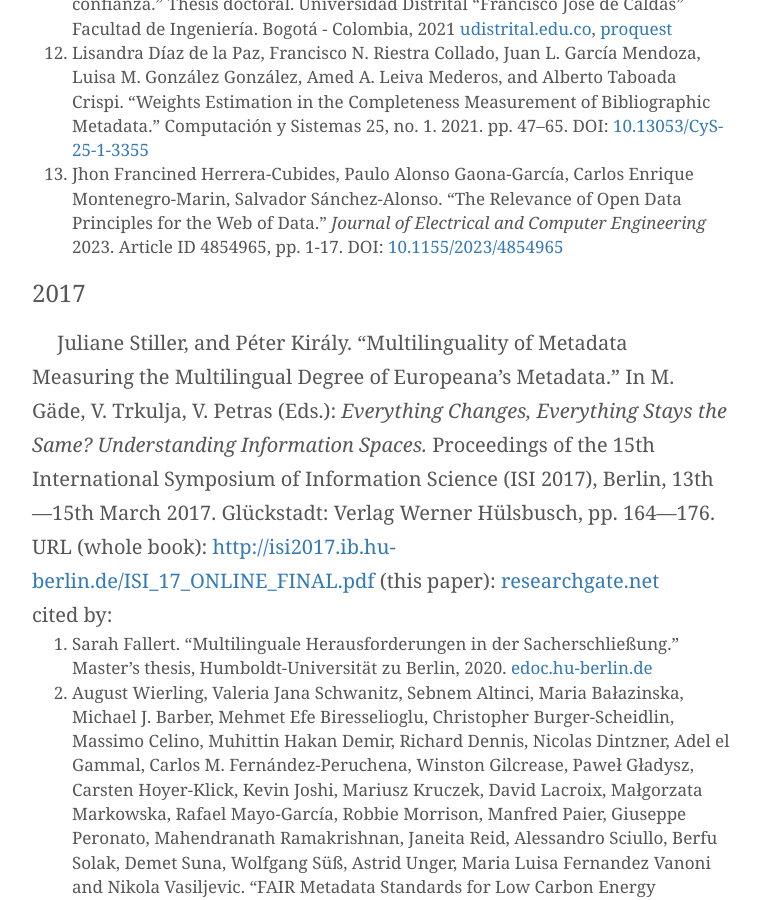
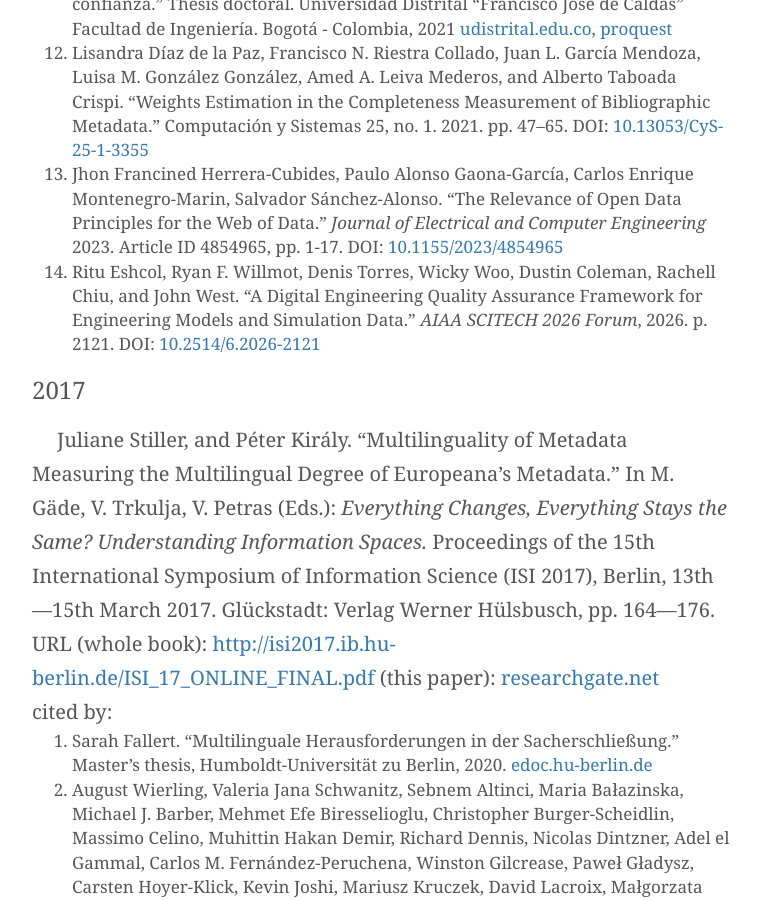
Before and after one commit to pkiraly/pkiraly.github.io, a Jekyll site: the page built from about.md, in a window 1280 px wide and 900 px high, scrolled down 4077 px. Shown: the whole window, without its empty margins (258-1019 px from the left). Built offline with Jekyll 4.4.1, drawn with Linux system fonts in a browser that asks for light colours; nearby versions of some CDN libraries; some web fonts are replaced; comment, search, counter and statistics services are not loaded.

Commit message:
Add Eshcol 2026

```diff
--- a/about.md
+++ b/about.md
@@ -72,6 +72,7 @@ cited by:<br/>
 11. Jhon Francined Herrera Cubides. "Metamodelo para vinculación de recursos educativos abiertos mediante especificaciones LOD y basado en principios de confianza." Thesis doctoral. Universidad Distrital “Francisco José de Caldas" Facultad de Ingeniería. Bogotá - Colombia, 2021 [udistrital.edu.co](https://repository.udistrital.edu.co/handle/11349/28263), [proquest](https://www.proquest.com/docview/3073251623)
 12. Lisandra Díaz de la Paz, Francisco N. Riestra Collado, Juan L. García Mendoza, Luisa M. González González, Amed A. Leiva Mederos, and Alberto Taboada Crispi. "Weights Estimation in the Completeness Measurement of Bibliographic Metadata." Computación y Sistemas 25, no. 1. 2021. pp. 47–65. DOI: [10.13053/CyS-25-1-3355](https://doi.org/10.13053/CyS-25-1-3355)
 13. Jhon Francined Herrera-Cubides, Paulo Alonso Gaona-García, Carlos Enrique Montenegro-Marin, Salvador Sánchez-Alonso. "The Relevance of Open Data Principles for the Web of Data." _Journal of Electrical and Computer Engineering_ 2023. Article ID 4854965, pp. 1-17. DOI: [10.1155/2023/4854965](https://doi.org/10.1155/2023/4854965)
+14. Ritu Eshcol, Ryan F. Willmot, Denis Torres, Wicky Woo, Dustin Coleman, Rachell Chiu, and John West. "A Digital Engineering Quality Assurance Framework for Engineering Models and Simulation Data." _AIAA SCITECH 2026 Forum_, 2026. p. 2121. DOI: [10.2514/6.2026-2121](https://doi.org/10.2514/6.2026-2121)
 
 <!--
 The following paper was rejected, and is not available
```
